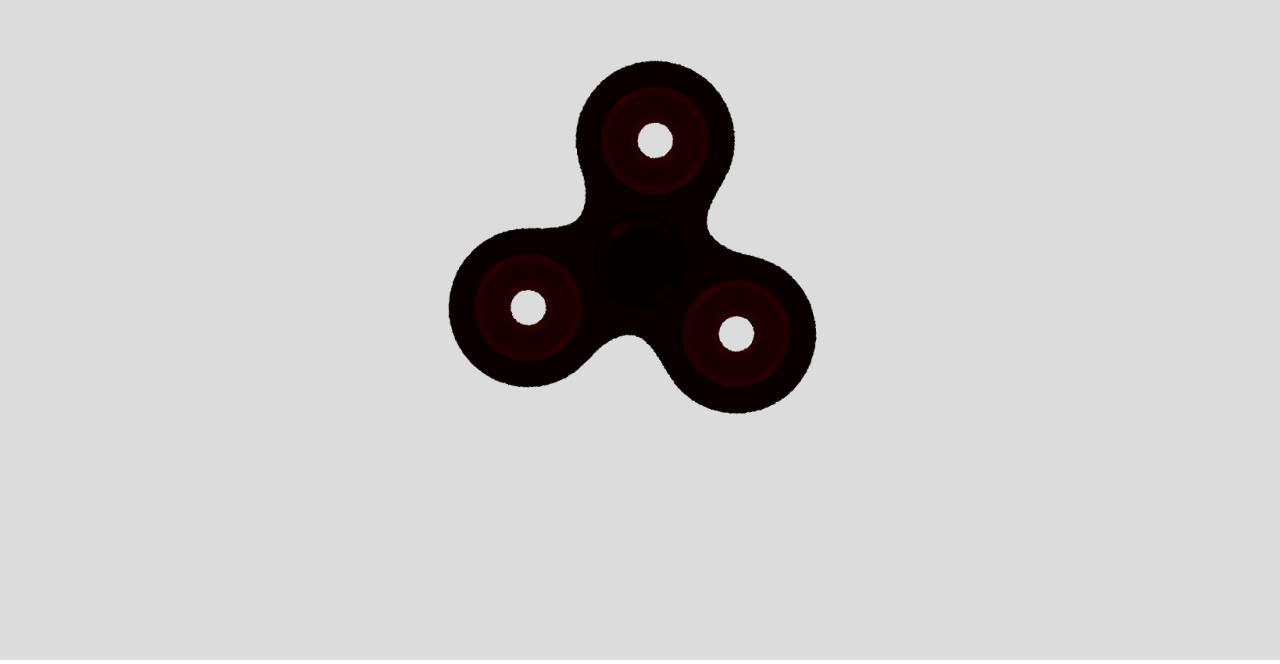
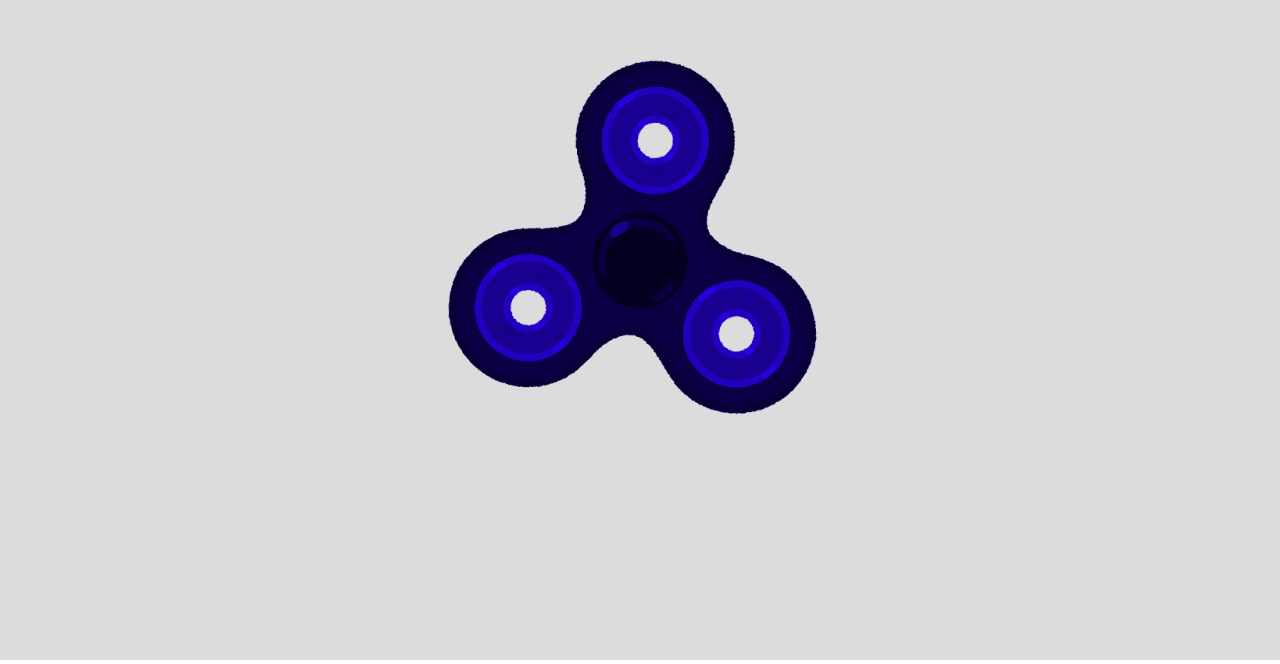
Before and after one commit to ryota-ohashi/practice-intera13, a website built with Vite: page index.html in a window 1280 px wide. Shown: the part 140-804 px from the top of the page. Built offline with nearby package versions, Linux system fonts and the light colour scheme; animation ran at ten frames a second; files whose address does not match are found by name.

Commit message:
modified

```diff
--- a/docs/index.html
+++ b/docs/index.html
@@ -4,7 +4,7 @@
     <meta charset="UTF-8" />
     <meta name="viewport" content="width=device-width, initial-scale=1.0" />
     <title>intera13</title>
-    <script type="module" crossorigin src="./assets/index.dfdb09c0.js"></script>
+    <script type="module" crossorigin src="./assets/index.d636c8fe.js"></script>
     <link rel="stylesheet" href="./assets/index.f4b2f3a8.css">
   </head>
   <body>
--- a/src/js/modules/sketch.ts
+++ b/src/js/modules/sketch.ts
@@ -1,6 +1,4 @@
 import p5 from "p5";
-
-// 画像の読み込み
 
 const sketch = (p: p5) => {
   let centerX: number;
@@ -10,14 +8,13 @@ const sketch = (p: p5) => {
   let rotationSpeed: number;
   let isDragging: boolean;
   let dragStartTime: number;
-  // let dragStartAngle: number;
   let dragStartMouseX: number;
   let dragStartMouseY: number;
   let img: p5.Image;
 
   p.preload = () => {
     img = p.loadImage("/assets/img/handSpinner.png");
-  }
+  };
 
   p.setup = () => {
     p.createCanvas(p.windowWidth, p.windowHeight);
@@ -30,16 +27,12 @@ const sketch = (p: p5) => {
   };
 
   p.draw = () => {
-
-    // 回転速度の減衰
     if (!isDragging) {
       rotationSpeed *= 0.999;
     }
 
-    // 回転の更新
     rotation += rotationSpeed;
 
-    // ドラッグの時間と距離から回転数を計算
     if (isDragging) {
       const dragEndTime = p.millis();
       const dragDuration = dragEndTime - dragStartTime;
@@ -61,7 +54,6 @@ const sketch = (p: p5) => {
     if (d < shapeSize / 2) {
       isDragging = true;
       dragStartTime = p.millis();
-      // dragStartAngle = rotation;
       dragStartMouseX = p.mouseX;
       dragStartMouseY = p.mouseY;
     }
@@ -74,19 +66,18 @@ const sketch = (p: p5) => {
   const drawHandSpinner = () => {
     p.background(220);
 
-    // 画像の描画
     p.push();
     p.translate(centerX, centerY);
     p.rotate(rotation);
 
-    // 回転数に応じて画像の色を計算
-    const maxRotationSpeed = 0.1;
+    const maxRotationSpeed = 0.8;
     const red = p.map(Math.abs(rotationSpeed), 0, maxRotationSpeed, 50, 255);
-    p.tint(red, 0, 0); // 画像の色を設定
+    const blue = p.map(Math.abs(rotationSpeed), 0, maxRotationSpeed, 255, 50);
+    p.tint(red, 0, blue);
     p.imageMode(p.CENTER);
     p.image(img, 0, 0, shapeSize, shapeSize);
     p.pop();
-  }
+  };
 };
 
 export default sketch;
```
Also changed, not shown: 2 other files.
